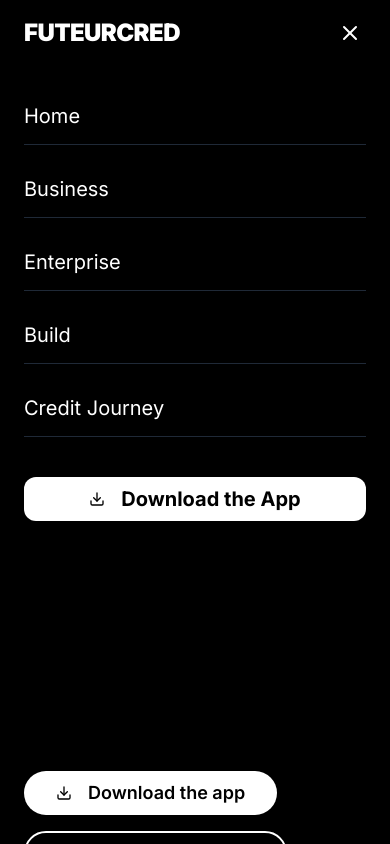
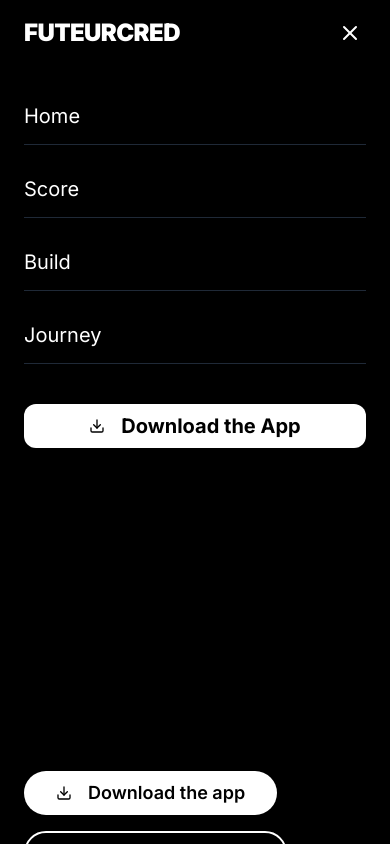
Before and after one commit to FuteurProducts/futeurcredx-docs, a React (Vite) app: page / in a window 390 px wide. Both pictures are taken after a click on the button 350 px from the left and 32 px from the top of the page. Shown: the top 844 px of the page. Built offline with nearby package versions, Linux system fonts and the light colour scheme.

Commit message:
chore(Header) Mobile Header Updates

```diff
--- a/src/pages/Header.tsx
+++ b/src/pages/Header.tsx
@@ -97,14 +97,7 @@ export default function FuteurHeader() {
                 className="text-white text-xl py-3 border-b border-gray-800 hover:bg-white/5"
                 onClick={() => setMenuOpen(false)}
               >
-                Business
-              </a>
-              <a
-                href={getCrossDomainUrl("/enterprise")}
-                className="text-white text-xl py-3 border-b border-gray-800 hover:bg-white/5"
-                onClick={() => setMenuOpen(false)}
-              >
-                Enterprise
+                Score
               </a>
               <a
                 href={getCrossDomainUrl("/lumiq-build")}
@@ -118,7 +111,7 @@ export default function FuteurHeader() {
                 className="text-white text-xl py-3 border-b border-gray-800 hover:bg-white/5"
                 onClick={() => setMenuOpen(false)}
               >
-                Credit Journey
+                Journey
               </a>
             </nav>
 
```
